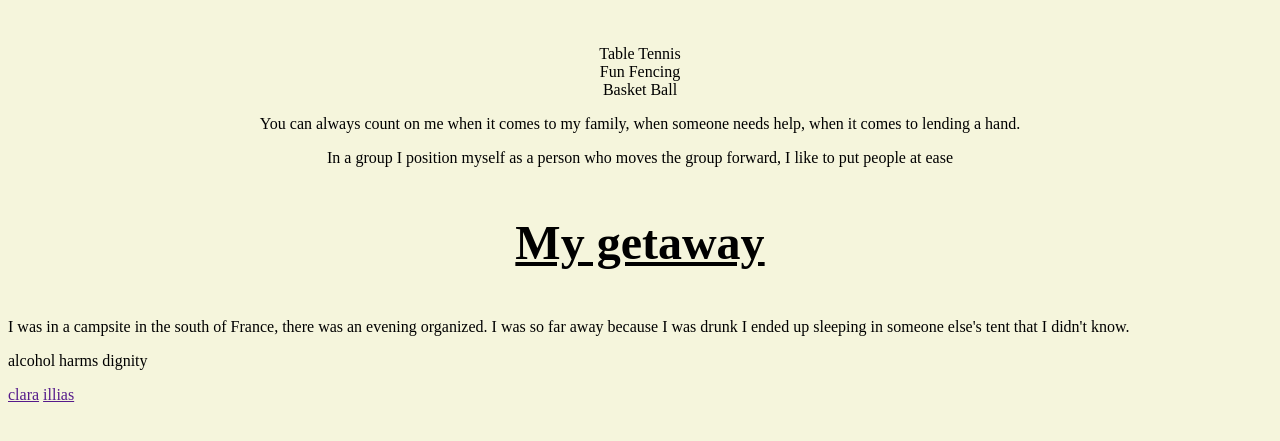
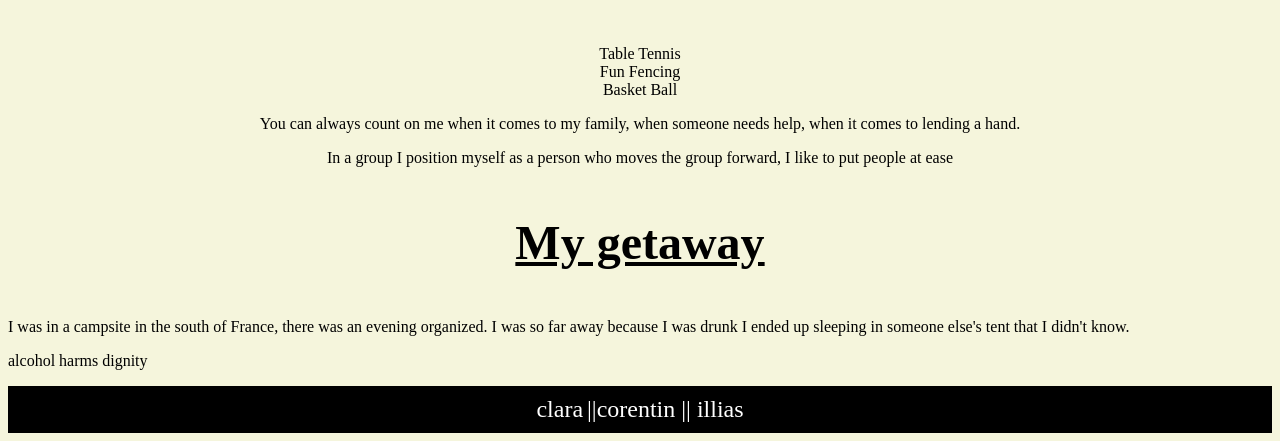
Before and after one commit to corentinnys/markdown-to-html, a plain HTML site: page index.html in a window 1280 px wide. Shown: the part 524-965 px from the top of the page. Before the commit the page ends 936 px from the top, so only its background shows below. Drawn offline with Linux system fonts and the light colour scheme.

Commit message:
setting up links

```diff
--- a/css/styles.css
+++ b/css/styles.css
@@ -63,3 +63,21 @@ ul{
 {
     position : relative;
 }
+
+footer {
+    background: black;
+    padding: 10px;
+}
+footer{
+    text-align: center;
+}
+footer>a+span{
+    color: white;
+    font-size: 1.5rem;
+}
+
+footer>a{
+    color: white;
+    text-decoration: none;
+    font-size: 1.5rem;
+}
--- a/index.html
+++ b/index.html
@@ -53,8 +53,7 @@
         <p> alcohol harms dignity</p>
     </main>
     <footer>
-        <a href=''>clara</a>
-        <a href=''>illias</a>
+        <a href='https://github.com/clamaha/markdown-challenge'>clara</a>  <span> ||corentin || </span> <a href='https://github.com/FLE0/Markdown-challenge'>illias</a>
     </footer>
 </section>
 
```
